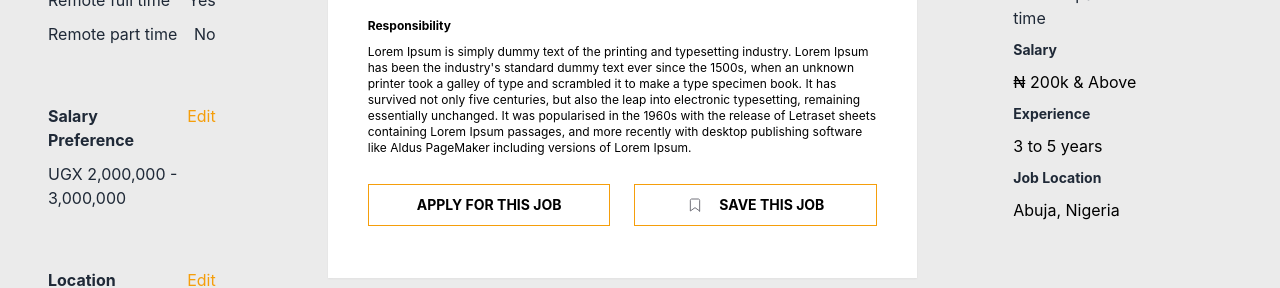
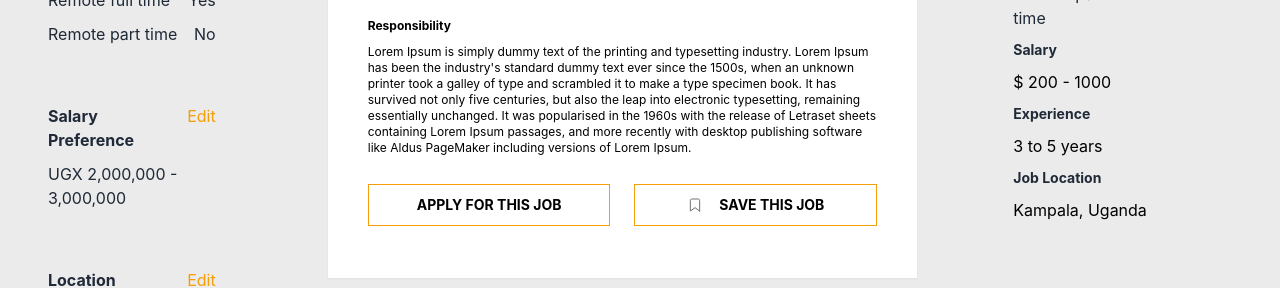
Before and after one commit to luigimorel/recruit-africa, a React (Create React App) app: page /candidate-dashboard/1 in a window 1280 px wide. Shown: the part 444-732 px from the top of the page. Built offline with nearby package versions, Linux system fonts and the light colour scheme; what @tailwindcss/typography would draw is missing.

Commit message:
Refactor the job details dashboard component

```diff
--- a/src/pages/accounts/candidates/dashboard/components/jobDetails.dashboard.jsx
+++ b/src/pages/accounts/candidates/dashboard/components/jobDetails.dashboard.jsx
@@ -42,9 +42,22 @@ const DashboardJobDetails = () => {
       res: " Lorem Ipsum is simply dummy text of the printing and typesetting industry. Lorem Ipsum has been the industry's standard dummy text ever since the 1500s, when an unknown printer took a galley of type and scrambled it to make a type specimen book. It has survived not only five centuries, but also the leap into electronic typesetting, remaining essentially unchanged. It was popularised in the 1960s with the release of Letraset sheets containing Lorem Ipsum passages, and more recently with desktop publishing software like Aldus PageMaker including versions of Lorem Ipsum.",
     },
   ];
+
+  const salaryData = [
+    {
+      id: 1,
+      salaryLimit1: 200,
+      salaryLimit2: 1000,
+      exp1: 3,
+      exp2: 5,
+      city: "Kampala",
+      country: "Uganda",
+    },
+  ];
   return (
     <div className="flex flex-row pt-14 mr-24 ">
       <DashboardSidebar />
+
       <div className="ml-28 w-3/5">
         <DashboardNavMinor />
 
@@ -86,29 +99,47 @@ const DashboardJobDetails = () => {
       <div className="mt-16 pt-4 ml-24 w-auto  ">
         <div className=" flex flex-row mt-2.5 items-center mb-6">
           <img src={CompanyLogo} alt="" />
+
           <h6 className="text-gray-800 ml-4 font-bold">Forensic accountant</h6>
         </div>
         <div className="bg-white flex flex-row px-4 py-2.5 mb-4">
           <Verified className="mr-2.5" />
+
           <p className=" text-xs font-bold  text-green-500">Verified company</p>
         </div>
+
         <h3 className="text-gray-800 text-sm font-bold mb-2.5">
           Job Preference
-        </h3>{" "}
+        </h3>
+
         {preferences.map((x) => (
           <div key={x.id} className="flex flex-row justify-between">
             <h6 className="mb-2.5 text-gray-800 mr-8">{x.text}</h6>
             <span className="text-gray-800 ">{x.choice}</span>
           </div>
         ))}
-        <h3 className="text-gray-800 text-sm font-bold mb-2.5">Salary </h3>
-        <p className="mb-2.5">₦ 200k & Above</p>
-        <h3 className="text-gray-800 text-sm font-bold mb-2.5">Experience </h3>
-        <p className="mb-2.5">3 to 5 years</p>
-        <h3 className="text-gray-800 text-sm font-bold mb-2.5">
-          Job Location{" "}
-        </h3>
-        <p className="mb-2.5">Abuja, Nigeria</p>
+
+        {salaryData.map((x) => (
+          <>
+            <h3 className="text-gray-800 text-sm font-bold mb-2.5">Salary </h3>
+            <p className="mb-2.5">
+              $ {x.salaryLimit1} - {x.salaryLimit2}
+            </p>
+
+            <h3 className="text-gray-800 text-sm font-bold mb-2.5">
+              Experience
+            </h3>
+            <p className="mb-2.5">
+              {x.exp1} to {x.exp2} years
+            </p>
+            <h3 className="text-gray-800 text-sm font-bold mb-2.5">
+              Job Location
+            </h3>
+            <p className="mb-2.5">
+              {x.city}, {x.country}
+            </p>
+          </>
+        ))}
       </div>
     </div>
   );
```
